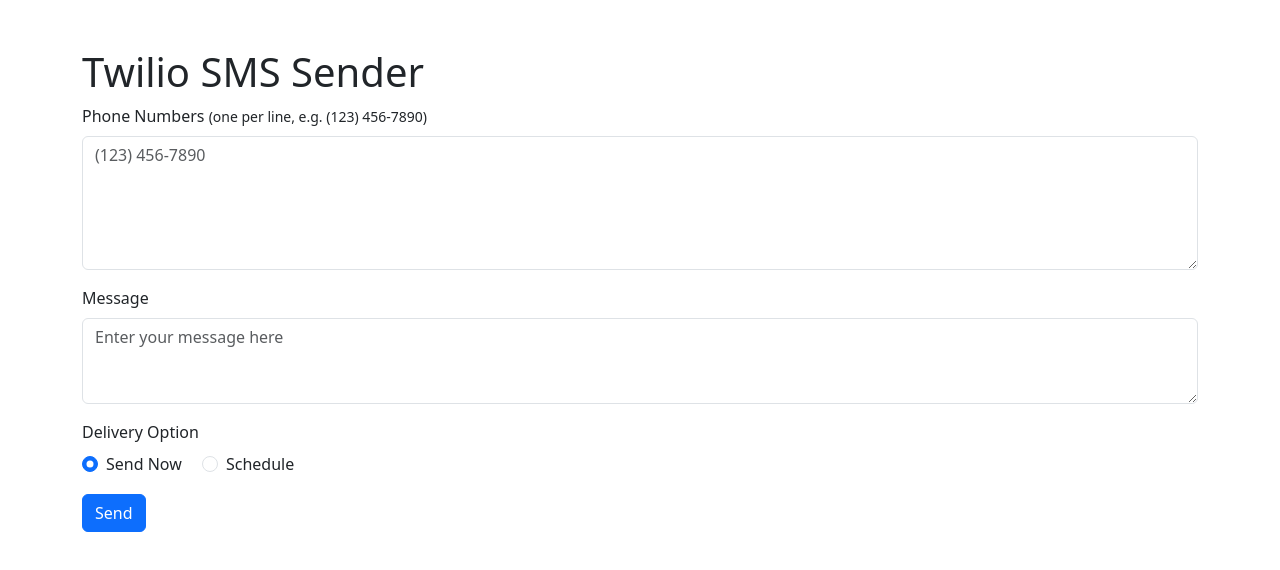
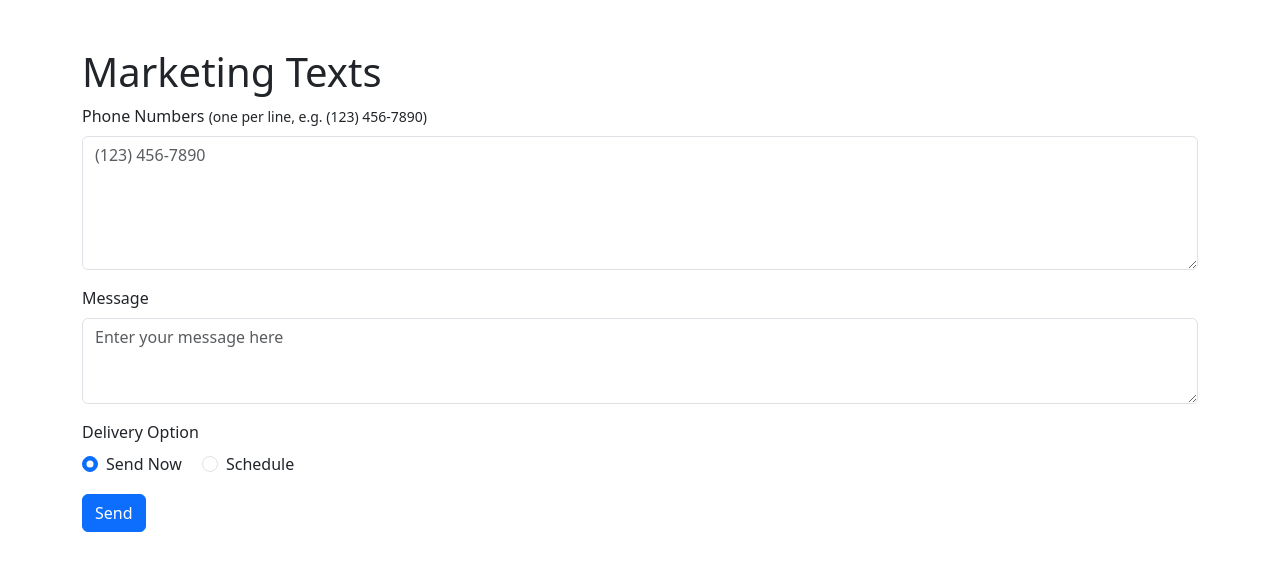
Before and after one commit to mpbdevelopment/textsender, a website: page index.html in a window 1280 px wide. Drawn offline with nearby package versions, Linux system fonts and the light colour scheme.

Commit message:
Update index.html

```diff
--- a/index.html
+++ b/index.html
@@ -2,7 +2,7 @@
 <html lang="en">
 <head>
   <meta charset="UTF-8">
-  <title>Twilio SMS Sender</title>
+  <title>Marketing Texts</title>
   <!-- Bootstrap CSS with corrected integrity hash -->
   <link
     href="https://cdn.jsdelivr.net/npm/bootstrap@5.3.0/dist/css/bootstrap.min.css"
@@ -12,7 +12,7 @@
 </head>
 <body>
   <div class="container mt-5">
-    <h1>Twilio SMS Sender</h1>
+    <h1>Marketing Texts</h1>
     <form id="smsForm">
       <div class="mb-3">
         <label for="phoneNumbers" class="form-label">
```
